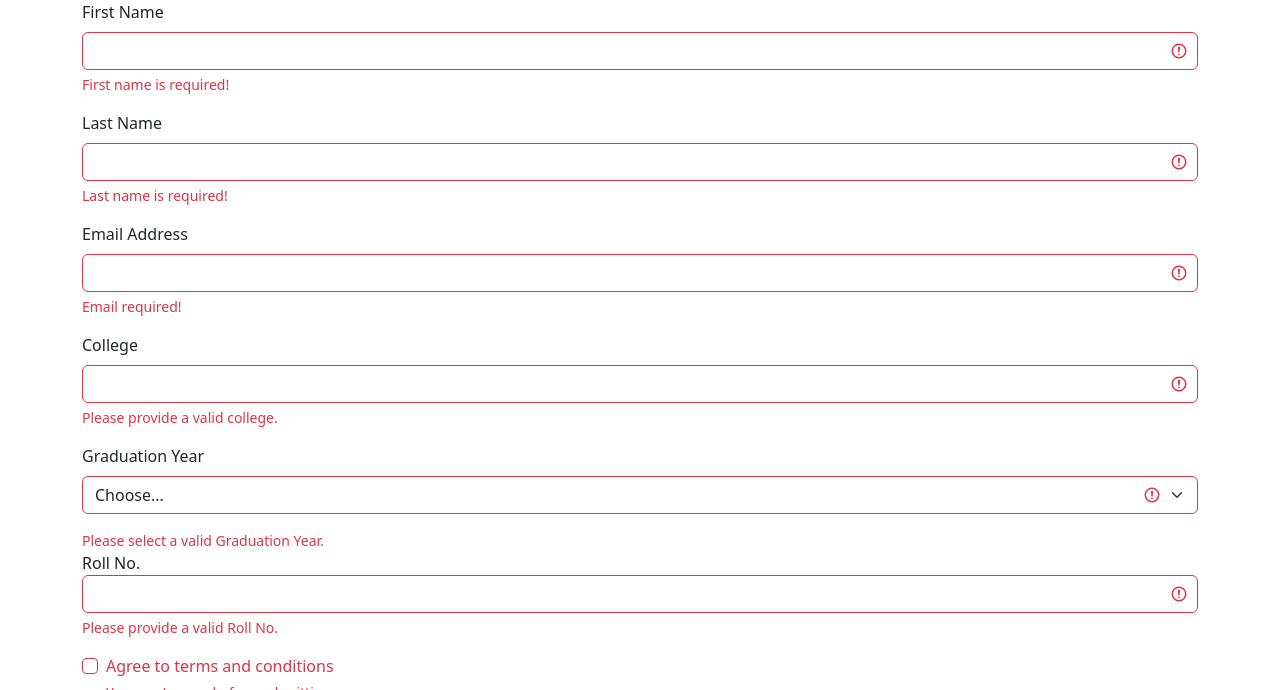
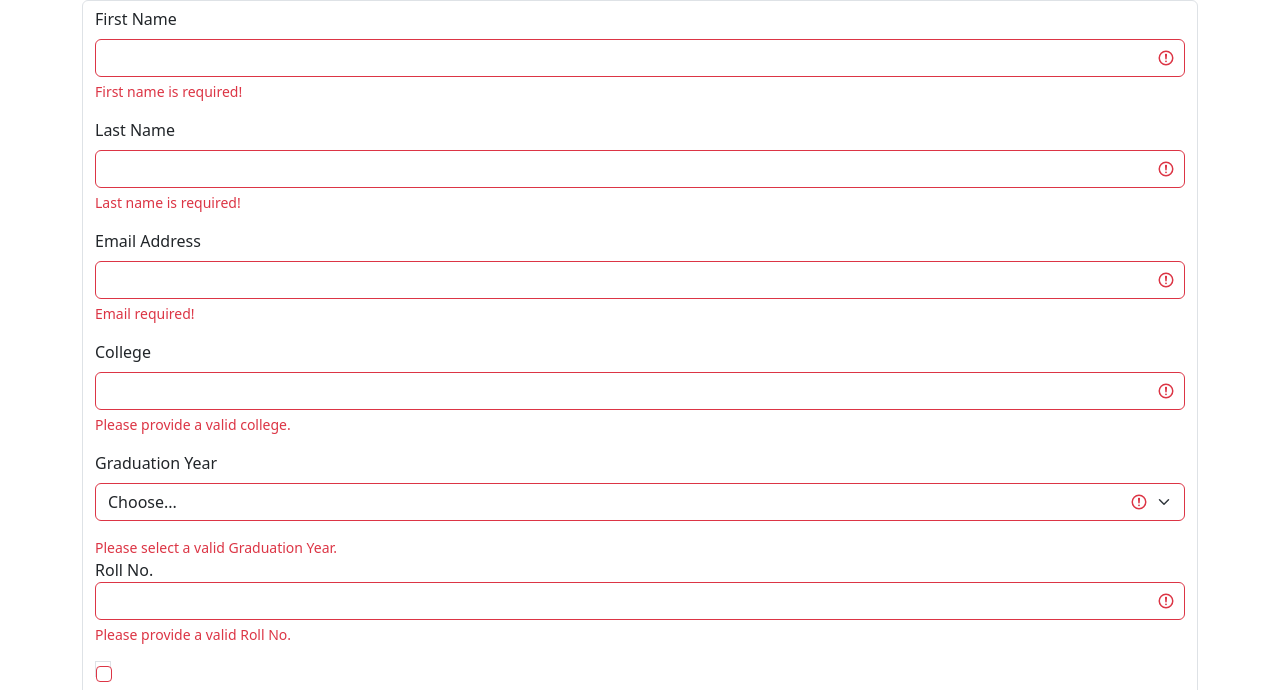
Before and after one commit to acciojob/bootstrap-form-easy-AdityaBhosale22, a website: page main.html in a window 1280 px wide. Shown: the part 110-800 px from the top of the page. Drawn offline with nearby package versions, Linux system fonts and the light colour scheme.

Commit message:
created a submission

```diff
--- a/main.html
+++ b/main.html
@@ -12,7 +12,7 @@
 <body>
     <div class="container mt-5">
         <h2 class="mb-4 text-center fw-bold">Internship Form</h2>
-        <form>
+        <form class="form-control">
             <div class="mb-3">
                 <label for="first-name-input" class="form-label">First Name</label>
                 <input type="text" class="form-control is-invalid" id="first-name-input" aria-describedby="textHelp"
@@ -48,7 +48,7 @@
 
             <div>
                 <label for="grad-year-select" class="form-label">Graduation Year</label>
-                <select class="form-select mb-3 is-invalid" aria-label="Default select example" required>
+                <select class="form-select mb-3 is-invalid" id="grad-year-select" aria-label="Default select example" required>
                     <option selected>Choose...</option>
                     <option value="1">2020</option>
                     <option value="2">2021</option>
@@ -62,14 +62,14 @@
 
             <div class="mb-3">
                 <label for="roll-no-input">Roll No.</label>
-                <input type="number" class="form-control is-invalid" id="roll-no-input" aria-describedby="rollNoHelp"
+                <input type="text" class="form-control is-invalid" id="roll-no-input" aria-describedby="rollNoHelp"
                     required>
                 <div class="invalid-feedback">
                     Please provide a valid Roll No.
                 </div>
             </div>
 
-            <div class="mb-3 form-check">
+            <div class="mb-3 form-check-input">
                 <input type="checkbox" class="form-check-input is-invalid" id="conditions-checkbox" required>
                 <label class="form-check-label" for="conditions-checkbox">Agree to terms and conditions</label>
                 <div class="invalid-feedback">
```
